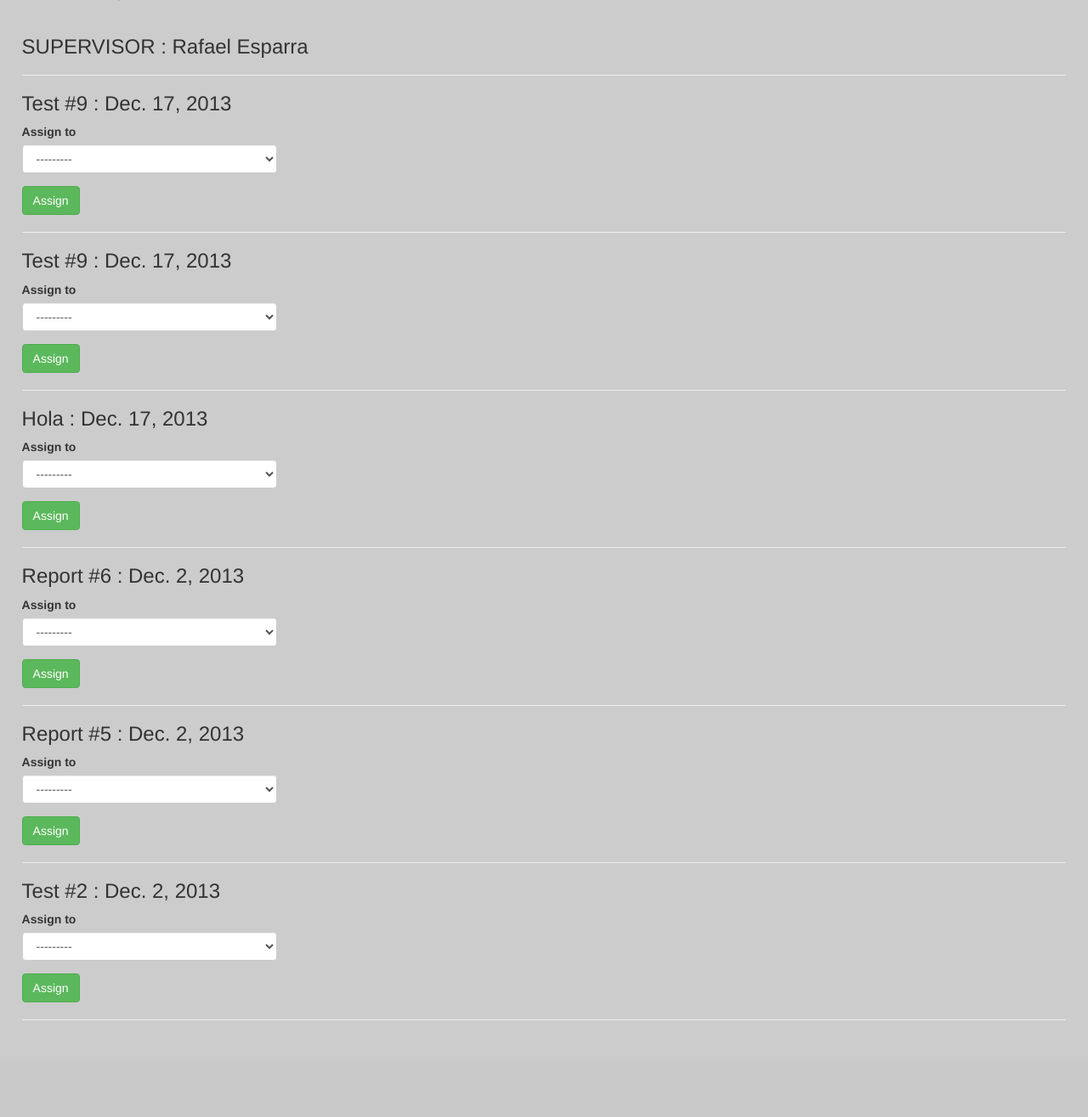
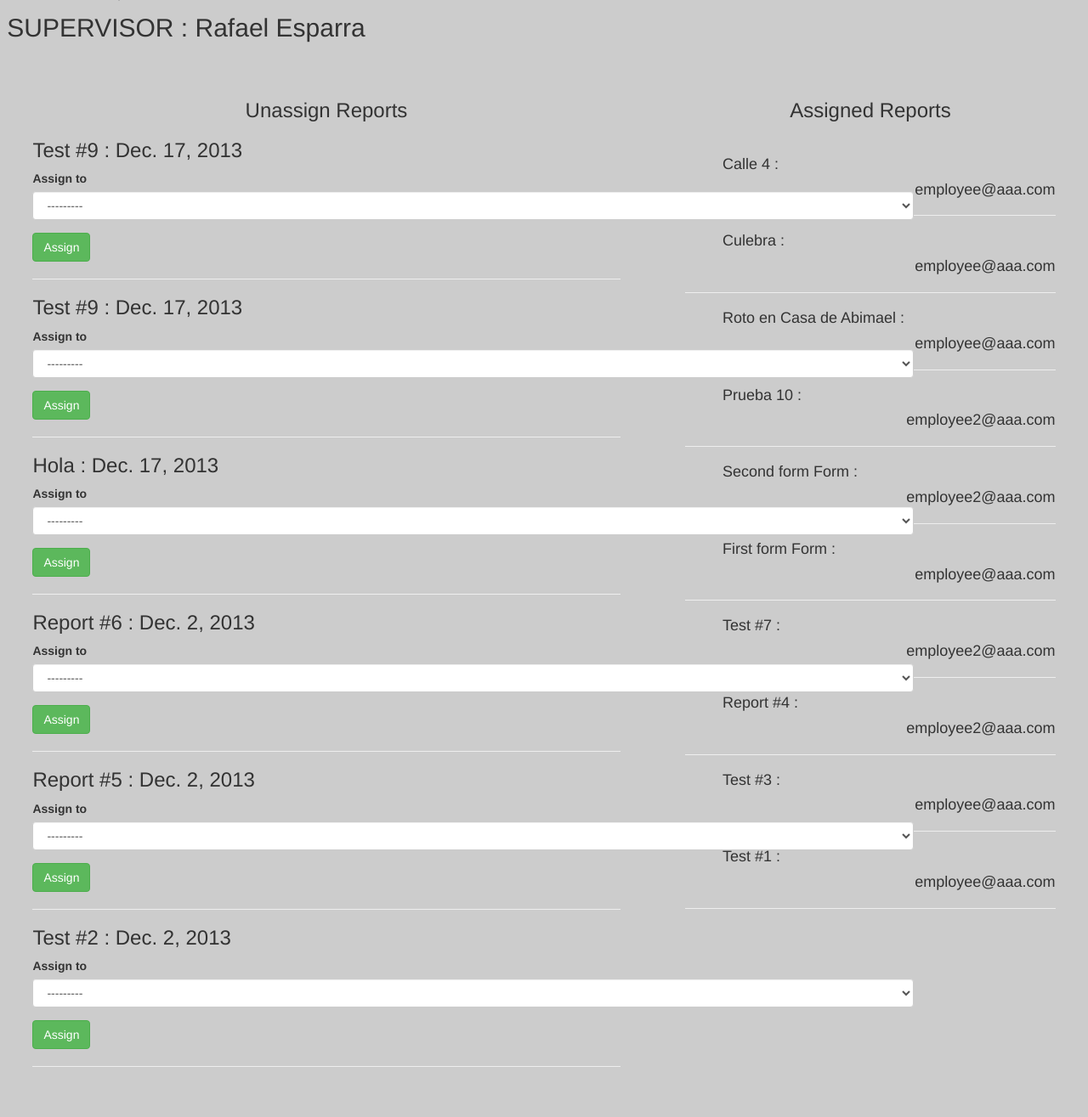
Before and after one commit to resparra/AAA, a Django app: page /profiles/supervisor/ in a window 1280 px wide. Shown: the part 54-1369 px from the top of the page at 85% size. Before the commit the page ends 1255 px from the top, so only its background shows below. Run offline with Django 3.2, Linux system fonts and the light colour scheme; a user stored in the database is signed in; data comes from the database, SQL or seed files in the repository; both versions use the stored data as it was after the commit; parts of the project's set-up code (start-up, migrations or seed data) failed here and were passed over; some libraries are stand-ins or nearby versions.

Commit message:
Add assign and completed sidebars

```diff
--- a/profiles/templates/profiles/supervisor.html
+++ b/profiles/templates/profiles/supervisor.html
@@ -5,26 +5,44 @@
 
  {% block stylesheets %}
   	<style type="text/css">
-			#Reports{ padding: 2%; }
+			#Reports{
+				padding: 3%;
+				height: 100%;
+				width: 60%;
+				float:right;
+			}
+			#Assigned {
+				padding: 3%;
+				width: 40%;
+				float: right;
+				height: 100%;
+			}
+			.assrep { padding-left: 10%;}
 	</style>
  {% endblock %}
 
 {% block content %}
-	<div id="Reports">
-		<h3>SUPERVISOR : {{ user.name }} {{ user.last_name }}</h3>
+<h2> &nbsp;SUPERVISOR : {{ user.name }} {{ user.last_name }}</h2>
+<div id="Assigned">
+	<h3 style="text-align:center;"> Assigned Reports </h3><br>
+	{% for x in assign_list %}
+		<h4 class="assrep"> {{x.description}} : <h4 style="text-align:right;">{{x.assign_to}} </h4></h4>
 		<hr>
+	{% endfor %}
+</div>
+<div id="Reports">
+		<h3 style="text-align:center;"> Unassign Reports </h3>
 		{% for x in report_list %}
 				<h3> {{x.description}} : {{x.date}} </h3>
-				<div style="width:300px;">
+				<div style="width:150%;">
 					<form method="post">
 						{% csrf_token %}
 						<input type='hidden' name="id" value="{{ x.id }}" />
-						{% bootstrap_form form layout="inline" %}
+						{% bootstrap_form form layout="horizontal" %}
            			     <button type="submit" class="btn btn-success">Assign</button>
 					</form>
 				</div>
 				<hr>
 		{% endfor %}
-	</div>
-
+</div>
 {% endblock %}
--- a/profiles/views.py
+++ b/profiles/views.py
@@ -41,7 +41,8 @@ def supervisor_view(request):
 
 	form = AssignForm()
 	report_list = Report.objects.filter(assign_to__isnull=True).order_by('-id')
-	context = {'report_list' : report_list, 'form' : form }
+	assign_list = Report.objects.filter(assign_to__isnull=False).order_by('-id')
+	context = {'report_list' : report_list, 'assign_list' : assign_list , 'form' : form }
 
 	return render(request, 'profiles/supervisor.html', context)
 
@@ -68,13 +69,13 @@ def employee_view(request):
 
 	user = request.user
 	form = ReportForm()
-	report_list = Report.objects.filter(assign_to = user.id).order_by('-id')
-	report_completed = report_list.filter(status='C')
+	report_list = Report.objects.filter(assign_to = user.id).exclude(status='C').order_by('-id')
+	report_completed = Report.objects.filter(assign_to = user.id, status='C')
 	print report_completed
 	if error:
-		context = {'report_list' : report_list, 'form': form, 'error': error }
+		context = {'report_list' : report_list, 'report_completed': report_completed, 'form': form, 'error': error }
 	else:
-		context = {'report_list' : report_list, 'form': form }
+		context = {'report_list' : report_list, 'report_completed': report_completed, 'form': form }
 
 	return render(request, 'profiles/employee.html', context)
 
--- a/reports/templates/reports/create_reports.html
+++ b/reports/templates/reports/create_reports.html
@@ -128,7 +128,7 @@
 			<form enctype="multipart/form-data" method="post">
             	{% csrf_token %}
             	{% bootstrap_form form layout="inline"%}
-            	<input type='hidden' name="status" value="R" />
+            	<input type='hidden' id="id_status" name="status" value="R" />
             	<input type='hidden' name="status_comment" value="Reported" />
            		<br> <button type="submit" class="btn btn-success"> Submit </button>
         	</form>
--- a/reports/views.py
+++ b/reports/views.py
@@ -24,8 +24,8 @@ def create_rep(request):
 		report_form = ReportCreateForm(request.POST, request.FILES)
 
 		if report_form.is_valid():
-			print request.POST
-			report_form.photo_path = request.FILES['photo_path']
+			if request.FILES:
+				report_form.photo_path = request.FILES['photo_path']
 			report_form.save()
 			return render(request, 'reports/create_reports.html', context)
 		else :
```
Also changed, not shown: profiles/templates/profiles/employee.html (+22 -3 lines), database.sqlite3.
